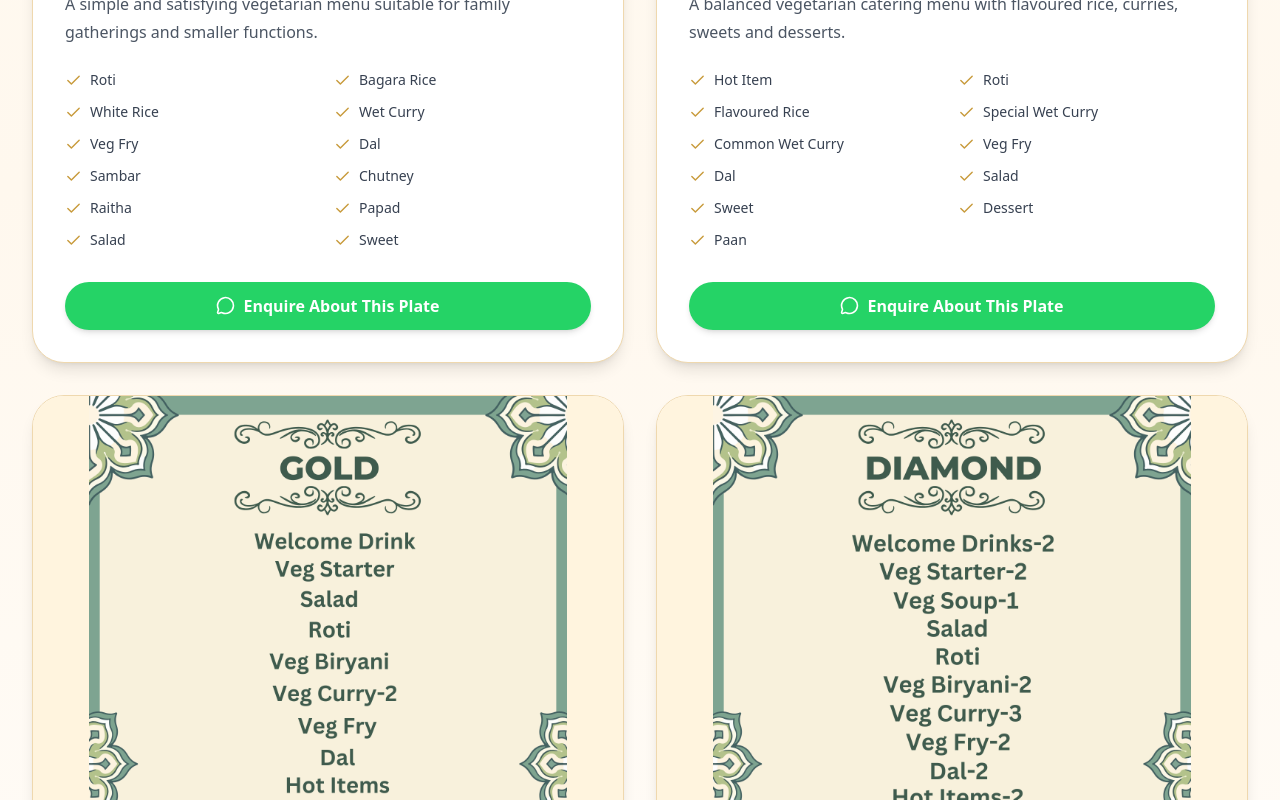
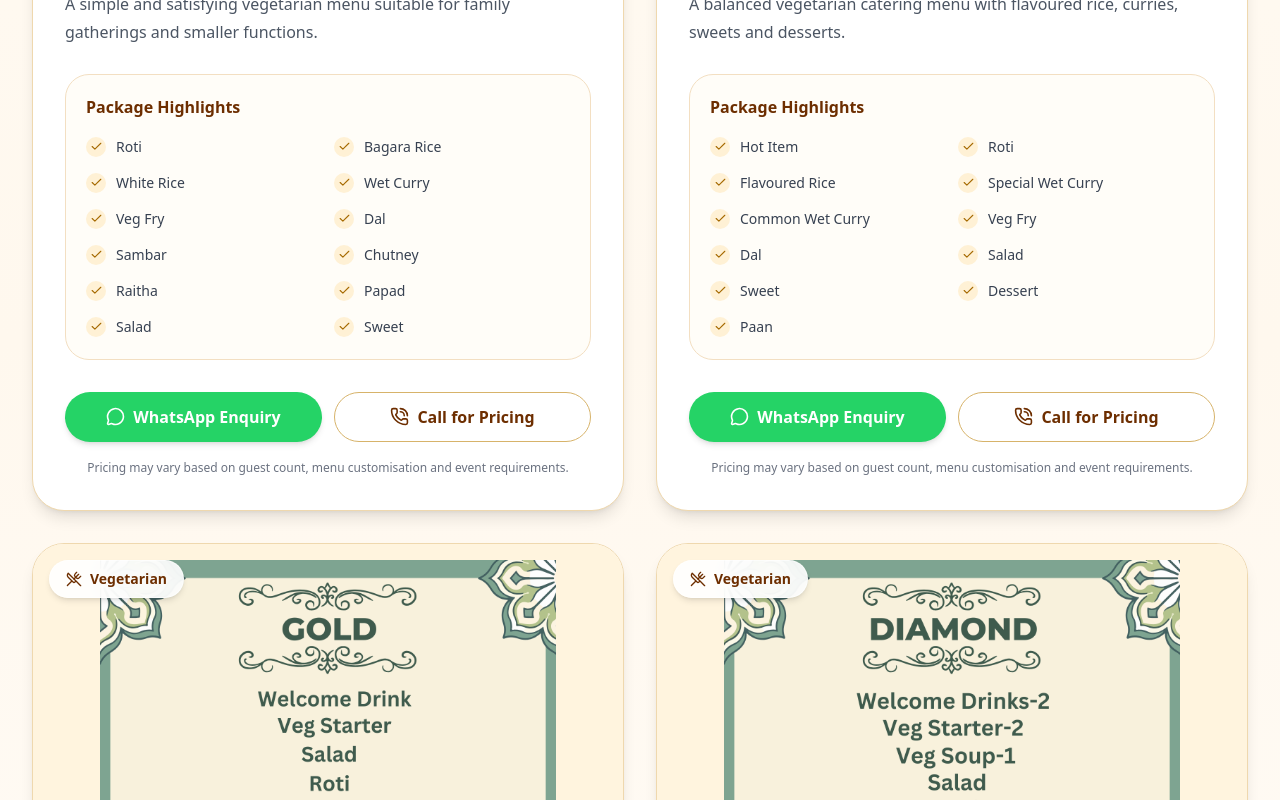
Before and after one commit to vsatyashivasiddharth-cloud/omshreefoodsandcateringservices, a Next.js app: page /catering/plates/veg in a window 1280 px wide. Shown: the part 1360-2160 px from the top of the page. Built offline with nearby package versions, Linux system fonts and the light colour scheme.

Commit message:
Improve catering plate enquiry cards

```diff
--- a/components/catering/CateringPlateGrid.tsx
+++ b/components/catering/CateringPlateGrid.tsx
@@ -3,6 +3,8 @@ import Link from "next/link";
 import {
   Check,
   MessageCircle,
+  PhoneCall,
+  UtensilsCrossed,
 } from "lucide-react";
 
 import type {
@@ -14,14 +16,37 @@ interface CateringPlateGridProps {
   plates: CateringPlate[];
 }
 
+function getPlateTypeLabel(
+  type: CateringPlate["type"],
+) {
+  return type === "veg"
+    ? "Vegetarian"
+    : "Non-Vegetarian";
+}
+
 export default function CateringPlateGrid({
   plates,
 }: CateringPlateGridProps) {
   return (
     <div className="grid gap-8 lg:grid-cols-2">
       {plates.map((plate) => {
-        const whatsappMessage =
-          `Hello, I am interested in the ${plate.name}. Please share pricing and details.`;
+        const plateTypeLabel =
+          getPlateTypeLabel(plate.type);
+
+        const whatsappMessage = [
+          `Hello ${siteConfig.shortName},`,
+          "",
+          `I am interested in the ${plate.name}.`,
+          `Category: ${plateTypeLabel}`,
+          "",
+          "Please share:",
+          "• Price per plate",
+          "• Minimum order quantity",
+          "• Available menu customisations",
+          "• Delivery and service details",
+          "",
+          "Thank you.",
+        ].join("\n");
 
         const whatsappUrl =
           `https://wa.me/${siteConfig.whatsapp}?text=${encodeURIComponent(
@@ -31,21 +56,30 @@ export default function CateringPlateGrid({
         return (
           <article
             id={plate.slug}
-                key={plate.slug}
-                className="scroll-mt-32 overflow-hidden rounded-[32px] border border-[#EFD8AE] bg-white shadow-lg"
+            key={`${plate.type}-${plate.slug}`}
+            className="group scroll-mt-32 overflow-hidden rounded-[32px] border border-[#EFD8AE] bg-white shadow-lg transition-all duration-300 hover:-translate-y-1 hover:shadow-2xl"
           >
-            <div className="relative aspect-[4/5] bg-[#FFF4DE]">
+            <div className="relative aspect-[4/5] overflow-hidden bg-[#FFF4DE]">
               <Image
                 src={plate.image}
-                alt={`${plate.name} catering menu`}
+                alt={`${plate.name} catering menu from ${siteConfig.name}`}
                 fill
-                sizes="(max-width: 1024px) 100vw, 50vw"
-                className="object-contain"
+                sizes="(max-width: 640px) 100vw, (max-width: 1024px) 90vw, 50vw"
+                className="object-contain p-2 transition-transform duration-500 group-hover:scale-[1.02] sm:p-4"
               />
+
+              <div className="absolute left-4 top-4 inline-flex items-center gap-2 rounded-full border border-white/60 bg-white/90 px-4 py-2 text-sm font-semibold text-[#6D2E00] shadow-md backdrop-blur-md">
+                <UtensilsCrossed
+                  size={16}
+                  aria-hidden="true"
+                />
+
+                {plateTypeLabel}
+              </div>
             </div>
 
-            <div className="p-6 sm:p-8">
-              <h2 className="text-3xl font-bold text-[#6D2E00]">
+            <div className="p-5 sm:p-8">
+              <h2 className="text-2xl font-bold leading-tight text-[#6D2E00] sm:text-3xl">
                 {plate.name}
               </h2>
 
@@ -53,32 +87,70 @@ export default function CateringPlateGrid({
                 {plate.description}
               </p>
 
-              <ul className="mt-6 grid gap-3 sm:grid-cols-2">
+              <div className="mt-7 rounded-3xl border border-[#F3DFC2] bg-[#FFFDF8] p-5">
+                <h3 className="font-bold text-[#6D2E00]">
+                  Package Highlights
+                </h3>
+
+                <ul className="mt-4 grid gap-3 sm:grid-cols-2">
                   {plate.highlights.map(
                     (highlight) => (
                       <li
                         key={highlight}
-                      className="flex items-start gap-2 text-sm text-gray-700"
+                        className="flex items-start gap-2.5 text-sm leading-6 text-gray-700"
                       >
+                        <span className="mt-0.5 flex h-5 w-5 shrink-0 items-center justify-center rounded-full bg-[#FFF1D5]">
                           <Check
-                        size={17}
-                        className="mt-0.5 shrink-0 text-[#C89B3C]"
+                            size={13}
+                            className="text-[#A66A00]"
+                            aria-hidden="true"
                           />
+                        </span>
+
+                        <span>
                           {highlight}
+                        </span>
                       </li>
                     ),
                   )}
                 </ul>
+              </div>
 
+              <div className="mt-8 grid gap-3 sm:grid-cols-2">
                 <Link
                   href={whatsappUrl}
                   target="_blank"
                   rel="noopener noreferrer"
-                className="mt-8 inline-flex h-12 w-full items-center justify-center gap-2 rounded-full bg-[#25D366] px-6 font-semibold text-white shadow-md transition hover:-translate-y-0.5 hover:bg-[#1EBD5A]"
+                  aria-label={`Enquire about ${plate.name} on WhatsApp`}
+                  className="inline-flex min-h-12 items-center justify-center gap-2 rounded-full bg-[#25D366] px-5 py-3 text-center font-semibold text-white shadow-md transition-all duration-300 hover:-translate-y-0.5 hover:bg-[#1EBD5A] hover:shadow-lg focus:outline-none focus:ring-4 focus:ring-[#25D366]/25"
                 >
-                <MessageCircle size={19} />
-                Enquire About This Plate
+                  <MessageCircle
+                    size={19}
+                    aria-hidden="true"
+                  />
+
+                  WhatsApp Enquiry
                 </Link>
+
+                <Link
+                  href={`tel:+91${siteConfig.phone}`}
+                  aria-label={`Call ${siteConfig.name} about ${plate.name}`}
+                  className="inline-flex min-h-12 items-center justify-center gap-2 rounded-full border border-[#D7B36A] bg-white px-5 py-3 text-center font-semibold text-[#6D2E00] transition-all duration-300 hover:-translate-y-0.5 hover:bg-[#FFF4DE] focus:outline-none focus:ring-4 focus:ring-[#C89B3C]/25"
+                >
+                  <PhoneCall
+                    size={19}
+                    aria-hidden="true"
+                  />
+
+                  Call for Pricing
+                </Link>
+              </div>
+
+              <p className="mt-4 text-center text-xs leading-5 text-gray-500">
+                Pricing may vary based on guest
+                count, menu customisation and event
+                requirements.
+              </p>
             </div>
           </article>
         );
```
Lines whose indentation alone changed are shown as unchanged.
